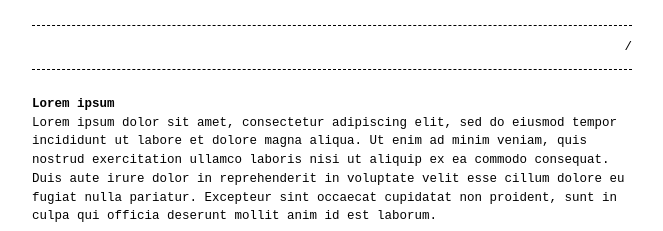
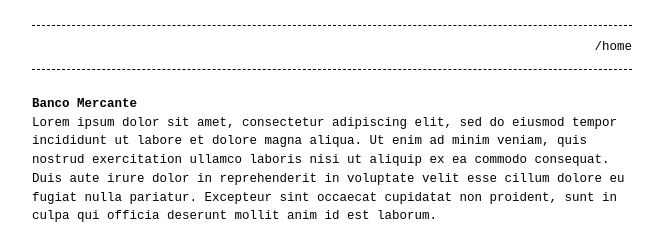
Before and after one commit to BancoMercante/bancomercante.github.io, a Jekyll site: the page built from index.md, in a window 1280 px wide. Shown: the top 231 px of the page, without its empty margins (308-971 px from the left). Built offline with Jekyll 4.4.1, drawn with Linux system fonts in a browser that asks for light colours.

Commit message:
Update index.md

```diff
--- a/index.md
+++ b/index.md
@@ -1,9 +1,9 @@
 ---
-title: /
+title: /home
 layout: home
 permalink: /
 ---
 
-# Lorem ipsum
+# Banco Mercante
 
 Lorem ipsum dolor sit amet, consectetur adipiscing elit, sed do eiusmod tempor incididunt ut labore et dolore magna aliqua. Ut enim ad minim veniam, quis nostrud exercitation ullamco laboris nisi ut aliquip ex ea commodo consequat. Duis aute irure dolor in reprehenderit in voluptate velit esse cillum dolore eu fugiat nulla pariatur. Excepteur sint occaecat cupidatat non proident, sunt in culpa qui officia deserunt mollit anim id est laborum.
```
